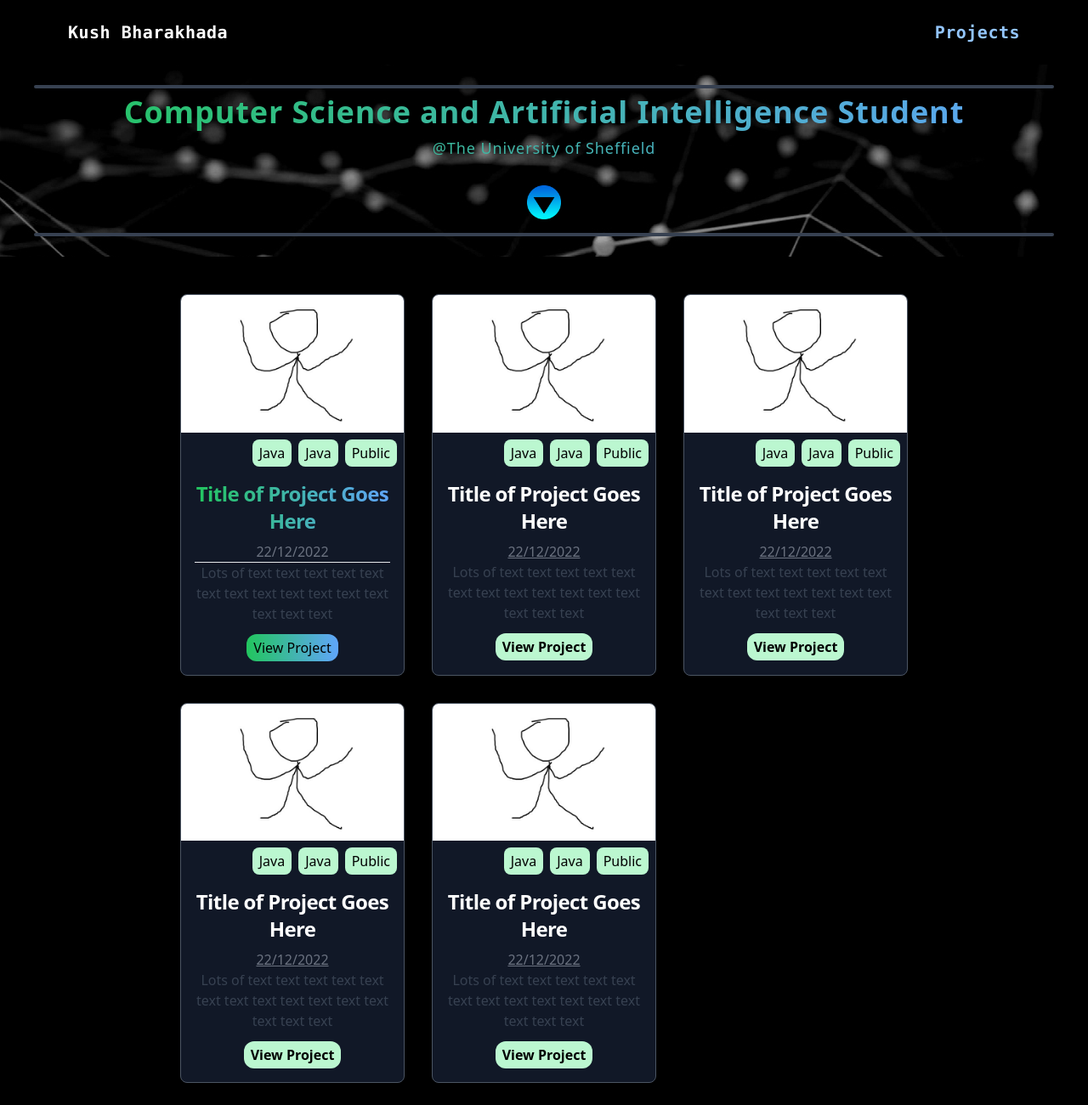
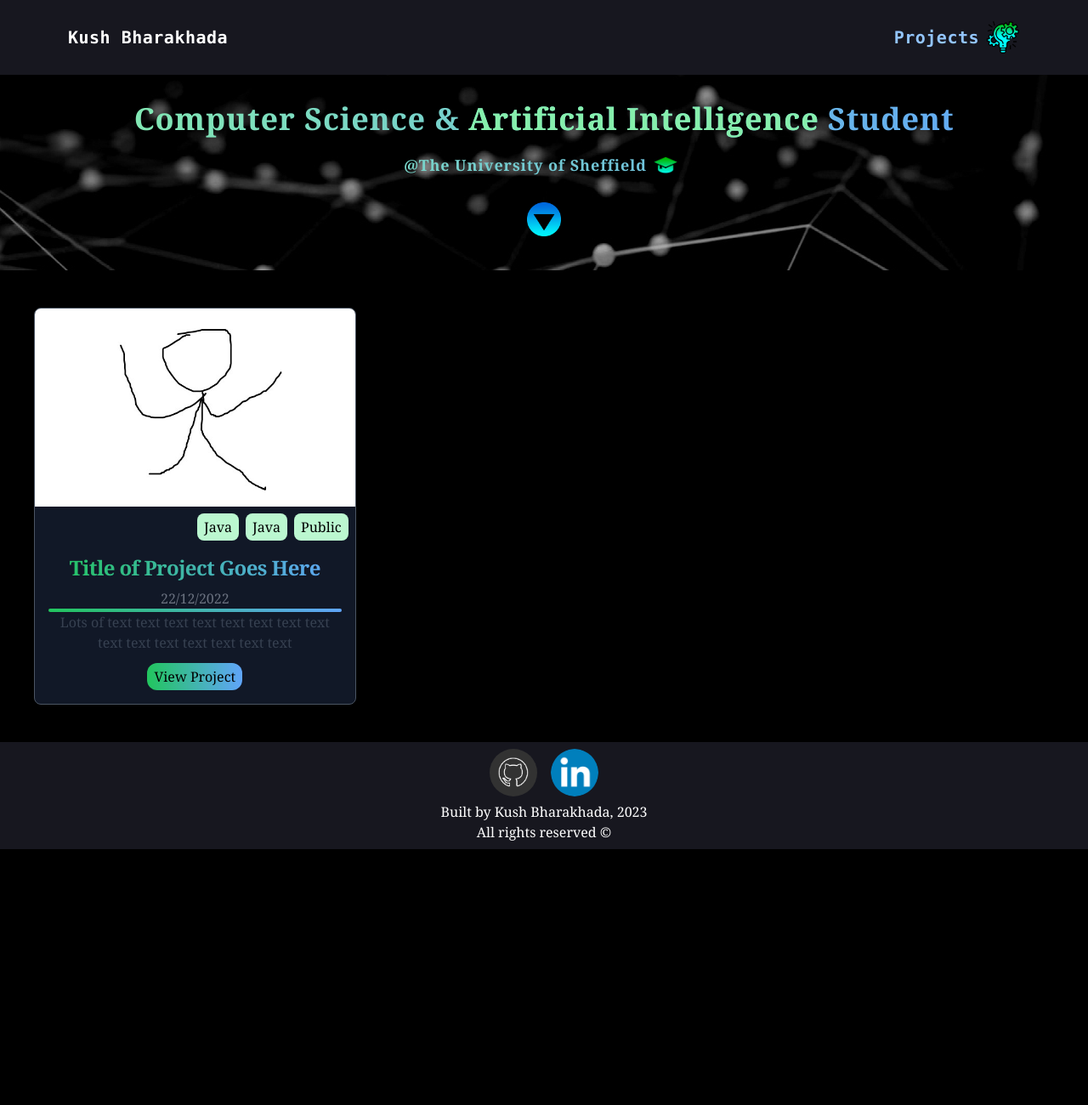
Before and after one commit to KushBharakhada/KushBharakhada.github.io, a website: page index.html in a window 1280 px wide. Shown: the whole page at 85% size. After the commit the page ends 999 px from the top, so only its background shows below. Drawn offline with Linux system fonts and the light colour scheme.

Commit message:
Footer added and blur animation on scroll.

```diff
--- a/index.html
+++ b/index.html
@@ -8,34 +8,39 @@
   <title>Personal Portfolio</title>
 </head>
 
-<body class="bg-black text-white">
+<body class="bg-black text-white font-serif">
 
-  <header class="py-6 px-10">
+  <header class="py-6 px-10 bg-body">
     <div class="container flex justify-between items-center mx-auto px-5 md:px-10 lg:px-15 w-full">
       <h1 class="font-mono text-xl font-bold tracking-wide">Kush Bharakhada</h1>
-      <h1 class="font-mono text-xl font-bold tracking-wide text-blue-300">Projects</h1>
+      <div class="flex items-center">
+        <a href="#projects"><h1 class="font-mono text-xl font-bold tracking-wide text-blue-300">Projects</h1></a>
+        <img src="images/projects-icon.png" class="h-10 ml-2">
+      </div>
     </div>
   </header>
 
-  <nav class="px-10 justify-center w-full h-full block text-center py-6 animate-fade"
+  <nav class="px-10 justify-center w-full h-full block text-center py-6"
        style="background-image: url('/images/neural-network-background2.jpg');">
-    <hr class="w-full h-1 border-0 rounded bg-gray-700">
-    <div class="pb-10 tracking-wide text-2xl md:text-3xl lg:text-4xl text-center text-transparent bg-clip-text bg-gradient-to-r from-green-500 to-blue-400">
-      <h1 class="font-bold py-2">Computer Science and Artificial Intelligence Student<h1>
-      <p class="text-lg">@The University of Sheffield</p>
+    <div class="pb-10 tracking-wide text-2xl md:text-3xl lg:text-4xl text-center text-transparent bg-clip-text bg-gradient-to-r from-green-300 to-blue-400">
+      <h1 class="font-bold py-2">Computer Science & <span class="text-green-300">Artificial Intelligence</span> Student<h1>
+      <div class="block sm:inline-flex items-center">
+        <p class="text-lg font-bold">@The University of Sheffield</p>
+        <img src="images/university-icon.png" class="h-5 px-2 mx-auto">
+      </div>
     </div>
     <a href="#projects"><button type="button"><img class="animate-bounce h-10" src="images/scroll-down.png"></button></a>
-    <hr class="w-full h-1 border-0 rounded bg-gray-700">
+
   </nav>
 
   <main id="projects" class="py-6 px-5">
 
     <div class="items-center">
-      <div class="flex-1 max-w-4xl mx-auto p-5">
-        <div class="grid grid-cols-1 gap-4 sm:grid-cols-1 md:grid-cols-2 lg:grid-cols-3 md:gap-8">
+      <div class="flex-1 mx-auto p-5">
+        <div class="grid grid-cols-1 gap-4 sm:grid-cols-1 md:grid-cols-2 lg:grid-cols-3 2xl:grid-cols-4 md:gap-8">
 
           <div class="bg-gray-900 border border-gray-600 rounded-lg overflow-hidden hover:bg-slate-800 show-on-scroll">
-            <img src="images/test.jpg" alt="">
+            <img class="mx-auto" src="images/test.jpg" alt="">
             <div class="flex float-right ">
               <p class="rounded-lg text-black px-2 py-1 mt-2 mr-2 bg-green-200">Java</p>
               <p class="rounded-lg text-black px-2 py-1 mt-2 mr-2 bg-green-200">Java</p>
@@ -44,73 +49,9 @@
             <div class="p-4 text-center clear-both">
               <h5 class="mb-2 text-2xl font-bold tracking-tight text-transparent bg-clip-text bg-gradient-to-r from-green-500 to-blue-400">Title of Project Goes Here</h5>
               <p class="text-gray-500">22/12/2022</p>
-              <hr>
+              <hr class="w-full h-1 border-0 rounded bg-gradient-to-r from-green-500 to-blue-400">
               <p class="mb-3 font-normal text-gray-700 dark:text-gray-400">Lots of text text text text text text text text text text text text text text text</p>
               <a href="https://www.google.co.uk/"><button class="hover:bg-green-300 rounded-xl px-2 py-1 text-black bg-gradient-to-r from-green-500 to-blue-400 hover:scale-105">View Project</button></a>
-            </div>
-          </div>
-
-
-          <div class="bg-gray-900 border border-gray-600 rounded-lg overflow-hidden hover:bg-slate-800 show-on-scroll">
-            <img src="images/test.jpg" alt="">
-            <div class="flex float-right ">
-              <p class="rounded-lg text-black px-2 py-1 mt-2 mr-2 bg-green-200">Java</p>
-              <p class="rounded-lg text-black px-2 py-1 mt-2 mr-2 bg-green-200">Java</p>
-              <p class="rounded-lg text-black px-2 py-1 mt-2 mr-2 bg-green-200">Public</p>
-            </div>
-            <div class="p-4 text-center clear-both">
-              <h5 class="mb-2 text-2xl font-bold tracking-tight text-white">Title of Project Goes Here</h5>
-              <p class="text-gray-500 underline">22/12/2022</p>
-              <p class="mb-3 font-normal text-gray-700 dark:text-gray-400">Lots of text text text text text text text text text text text text text text text</p>
-              <a href="https://www.google.co.uk/"><button class="hover:bg-green-300 rounded-xl px-2 py-1 bg-green-200 text-black font-bold">View Project</button></a>
-            </div>
-          </div>
-
-
-          <div class="bg-gray-900 border border-gray-600 rounded-lg overflow-hidden hover:bg-slate-800 show-on-scroll">
-            <img src="images/test.jpg" alt="">
-            <div class="flex float-right ">
-              <p class="rounded-lg text-black px-2 py-1 mt-2 mr-2 bg-green-200">Java</p>
-              <p class="rounded-lg text-black px-2 py-1 mt-2 mr-2 bg-green-200">Java</p>
-              <p class="rounded-lg text-black px-2 py-1 mt-2 mr-2 bg-green-200">Public</p>
-            </div>
-            <div class="p-4 text-center clear-both">
-              <h5 class="mb-2 text-2xl font-bold tracking-tight text-white">Title of Project Goes Here</h5>
-              <p class="text-gray-500 underline">22/12/2022</p>
-              <p class="mb-3 font-normal text-gray-700 dark:text-gray-400">Lots of text text text text text text text text text text text text text text text</p>
-              <a href="https://www.google.co.uk/"><button class="hover:bg-green-300 rounded-xl px-2 py-1 bg-green-200 text-black font-bold">View Project</button></a>
-            </div>
-          </div>
-
-
-          <div class="bg-gray-900 border border-gray-600 rounded-lg overflow-hidden hover:bg-slate-800 show-on-scroll">
-            <img src="images/test.jpg" alt="">
-            <div class="flex float-right ">
-              <p class="rounded-lg text-black px-2 py-1 mt-2 mr-2 bg-green-200">Java</p>
-              <p class="rounded-lg text-black px-2 py-1 mt-2 mr-2 bg-green-200">Java</p>
-              <p class="rounded-lg text-black px-2 py-1 mt-2 mr-2 bg-green-200">Public</p>
-            </div>
-            <div class="p-4 text-center clear-both">
-              <h5 class="mb-2 text-2xl font-bold tracking-tight text-white">Title of Project Goes Here</h5>
-              <p class="text-gray-500 underline">22/12/2022</p>
-              <p class="mb-3 font-normal text-gray-700 dark:text-gray-400">Lots of text text text text text text text text text text text text text text text</p>
-              <a href="https://www.google.co.uk/"><button class="hover:bg-green-300 rounded-xl px-2 py-1 bg-green-200 text-black font-bold">View Project</button></a>
-            </div>
-          </div>
-
-
-          <div class="bg-gray-900 border border-gray-600 rounded-lg overflow-hidden hover:bg-slate-800 show-on-scroll">
-            <img src="images/test.jpg" alt="">
-            <div class="flex float-right ">
-              <p class="rounded-lg text-black px-2 py-1 mt-2 mr-2 bg-green-200">Java</p>
-              <p class="rounded-lg text-black px-2 py-1 mt-2 mr-2 bg-green-200">Java</p>
-              <p class="rounded-lg text-black px-2 py-1 mt-2 mr-2 bg-green-200">Public</p>
-            </div>
-            <div class="p-4 text-center clear-both">
-              <h5 class="mb-2 text-2xl font-bold tracking-tight text-white">Title of Project Goes Here</h5>
-              <p class="text-gray-500 underline">22/12/2022</p>
-              <p class="mb-3 font-normal text-gray-700 dark:text-gray-400">Lots of text text text text text text text text text text text text text text text</p>
-              <a href="https://www.google.co.uk/"><button class="hover:bg-green-300 rounded-xl px-2 py-1 bg-green-200 text-black font-bold">View Project</button></a>
             </div>
           </div>
 
@@ -121,6 +62,16 @@
 
   </main>
 
+  <footer class="text-center bg-body py-2">
+    <div class="inline-flex">
+      <a class="mx-auto" href="https://github.com/KushBharakhada"><img class="h-14 mx-2 rounded-full" src="images/github-logo.png" alt="github logo"></a>
+      <a class="mx-auto" href="https://uk.linkedin.com/in/kushbharakhada"><img class="h-14 mx-2 rounded-full" src="images/linkedin-logo.png" alt="linkedin logo"></a>
+    </div>
+    <p>Built by Kush Bharakhada, 2023</p>
+    <p>All rights reserved &copy</p>
+  </footer>
+
+
 </body>
 
 </html>
--- a/tailwind.config.js
+++ b/tailwind.config.js
@@ -12,12 +12,12 @@ module.exports = {
       },
 
       animation: {
-        fade: "fade 1s ease-in forwards"
+        fade: "fade 2s ease-in forwards"
       },
       keyframes: {
         fade: {
-          "0%": { opacity: 0 },
-          "100%": { opacity: 1 }
+          "0%": { opacity: 0, filter: "blur(1px)" },
+          "100%": { opacity: 1, filter: "blur(0)" }
         }
       }
     },
```
Also changed, not shown: css/style.css, images/github-logo.png (added), images/linkedin-logo.png (added), images/projects-icon.png (added), images/university-icon.png (added).
